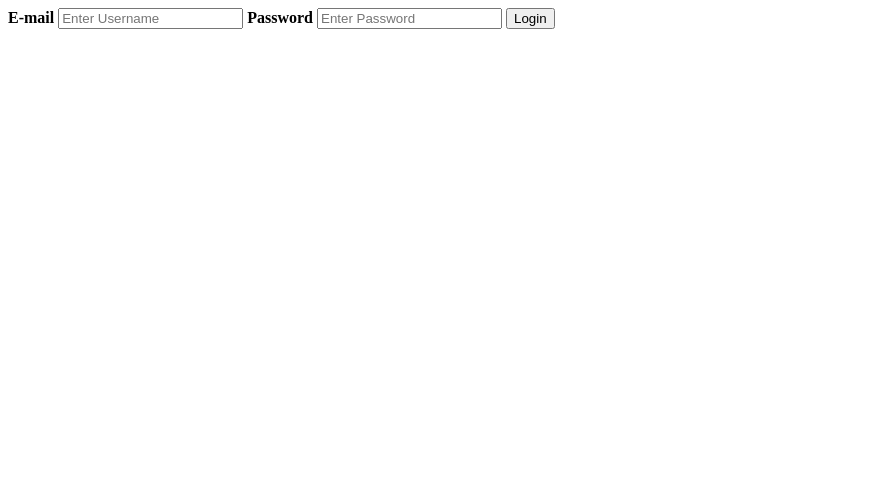
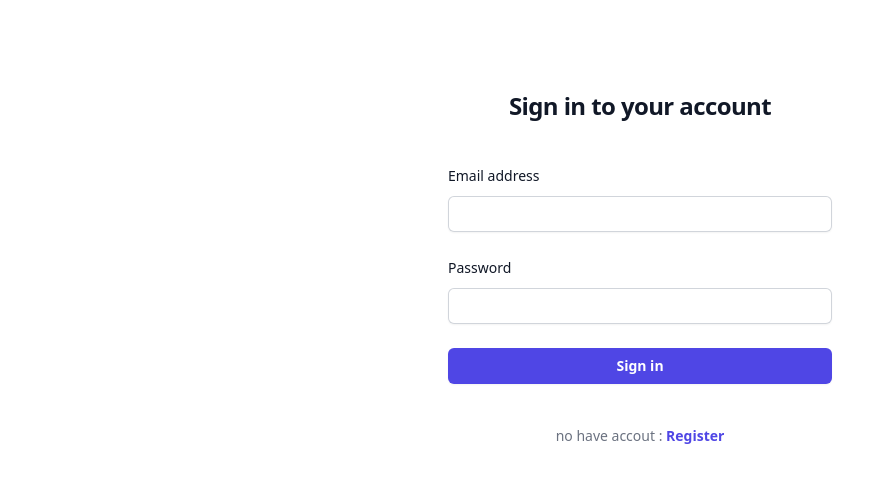
Before and after one commit to MyDXD/Basic-CRUD, a plain HTML site: page frontend/login.html in a window 1280 px wide. Shown: the whole page, without its empty margins (0-887 px from the left). Drawn offline with nearby package versions, Linux system fonts and the light colour scheme.

Commit message:
แก้ หน้า login front end ใหม่

```diff
--- a/frontend/login.html
+++ b/frontend/login.html
@@ -4,18 +4,46 @@
     <meta charset="UTF-8" />
     <meta name="viewport" content="width=device-width, initial-scale=1.0" />
     <title>Document</title>
+    <script src="https://cdn.tailwindcss.com"></script>
   </head>
   <body>
 
-        <div class="container">
-            <label for="email"><b>E-mail</b></label>
-            <input type="email" placeholder="Enter Username" name="email" required>
+    <div class="flex min-h-full flex-col justify-center px-6 py-12 lg:px-8">
+      <div class="sm:mx-auto sm:w-full sm:max-w-sm">
 
-            <label for="psw"><b>Password</b></label>
-            <input type="password" placeholder="Enter Password" name="password"required>
+        <h2 class="mt-10 text-center text-2xl font-bold leading-9 tracking-tight text-gray-900">Sign in to your account</h2>
+      </div>
 
-            <button onclick="login()" type="submit">Login</button>
-        </div>
+      <div class="mt-10 sm:mx-auto sm:w-full sm:max-w-sm">
+        <form class="space-y-6" action="#" method="POST">
+          <div>
+            <label for="email" class="block text-sm font-medium leading-6 text-gray-900">Email address</label>
+            <div class="mt-2">
+              <input id="email" name="email" type="email" autocomplete="email" required class="block w-full rounded-md border-0 py-1.5 text-gray-900 shadow-sm ring-1 ring-inset ring-gray-300 placeholder:text-gray-400 focus:ring-2 focus:ring-inset focus:ring-indigo-600 sm:text-sm sm:leading-6">
+            </div>
+          </div>
+
+          <div>
+            <div class="flex items-center justify-between">
+              <label for="password" class="block text-sm font-medium leading-6 text-gray-900">Password</label>
+
+            </div>
+            <div class="mt-2">
+              <input id="password" name="password" type="password" autocomplete="current-password" required class="block w-full rounded-md border-0 py-1.5 text-gray-900 shadow-sm ring-1 ring-inset ring-gray-300 placeholder:text-gray-400 focus:ring-2 focus:ring-inset focus:ring-indigo-600 sm:text-sm sm:leading-6">
+            </div>
+          </div>
+
+          <div>
+            <button type="submit" onclick="login()" class="flex w-full justify-center rounded-md bg-indigo-600 px-3 py-1.5 text-sm font-semibold leading-6 text-white shadow-sm hover:bg-indigo-500 focus-visible:outline focus-visible:outline-2 focus-visible:outline-offset-2 focus-visible:outline-indigo-600">Sign in</button>
+          </div>
+        </form>
+
+        <p class="mt-10 text-center text-sm text-gray-500">
+          no have accout :
+          <a href="#" class="font-semibold leading-6 text-indigo-600 hover:text-indigo-500">Register</a>
+        </p>
+      </div>
+    </div>
 
 
 
--- a/frontend/users.js
+++ b/frontend/users.js
@@ -26,7 +26,8 @@ window.onload = async () => {
 
 const loadData = async () => {
   //get user ทั้งหมดออกมา
-  const response = await axios.get(`${BASE_URL}/users`);
+  const response = await axios.get(`${BASE_URL}/users`, { withCredentials: true });
+  console.log(response);
   const users = response.data;
 
   // ประกอบ HTML จาก user data โดยใช้ <li> และ สร้างปุ่มสำหรับ Edit และ Delete
--- a/server/auth.js
+++ b/server/auth.js
@@ -9,7 +9,7 @@ const authenticateToken = (req, res, next) => {
   try {
     const user = jwt.verify(token, secret);
     req.user = user;
-    console.log("user", user);
+    // console.log("user", user);
     next();
   } catch (error) {
     return res.sendStatus(403);
```
